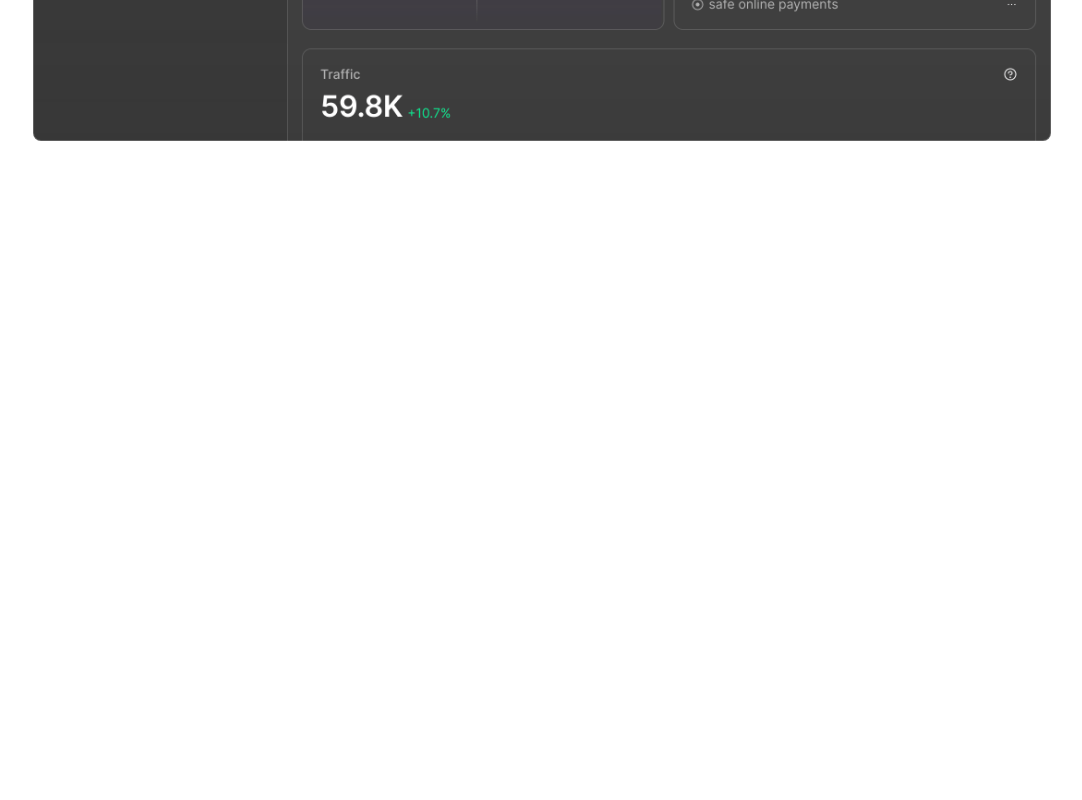
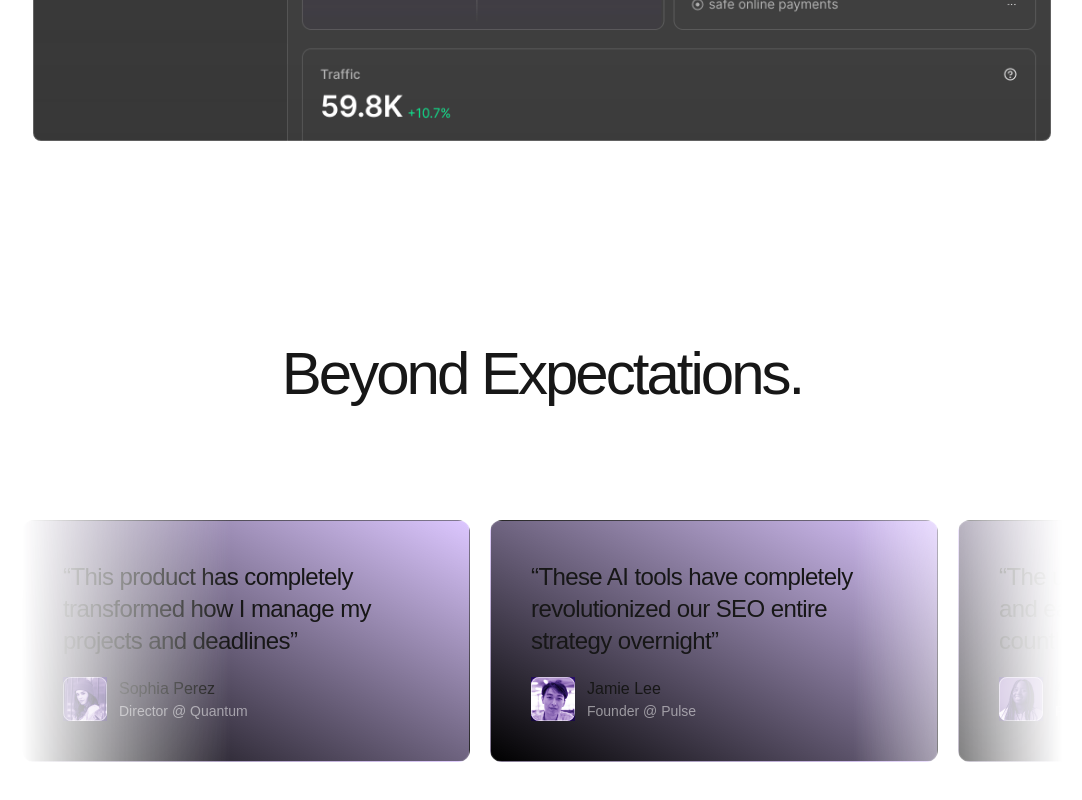
Before and after one commit to layanWORK/AI, a Next.js app: page / in a window 1280 px wide. Shown: the part 1910-2710 px from the top of the page, without its empty margins (98-1180 px from the left). Before the commit the page ends 2158 px from the top, so only its background shows below. Built offline with nearby package versions, Linux system fonts and the light colour scheme.

Commit message:
Testimonials Done

```diff
--- a/src/app/page.tsx
+++ b/src/app/page.tsx
@@ -2,6 +2,7 @@ import { Features } from "@/sections/Features";
 import { Header } from "@/sections/Header";
 import { Hero } from "@/sections/Hero";
 import { LogoTicker } from "@/sections/LogoTicker";
+import { Testimonials } from "@/sections/Testimonials";
 
 export default function Home() {
   return (
@@ -10,6 +11,7 @@ export default function Home() {
       <Hero/>
       <LogoTicker />
       <Features />
+      <Testimonials/>
     </>
   );
 }
--- a/src/sections/Testimonials.tsx
+++ b/src/sections/Testimonials.tsx
@@ -2,6 +2,7 @@ import avatar1 from "@/assets/avatar-1.png";
 import avatar2 from "@/assets/avatar-2.png";
 import avatar3 from "@/assets/avatar-3.png";
 import avatar4 from "@/assets/avatar-4.png";
+import Image from "next/image";
 
 const testimonials = [
   {
@@ -31,5 +32,47 @@ const testimonials = [
 ];
 
 export const Testimonials = () => {
-  return <section>Testimonials</section>;
+  return (
+    <section className="py-20 md:py-24">
+      <div className=" container">
+        <h2 className=" text-5xl md:text-6xl text-center tracking-tighter font-medium">
+          Beyond Expectations.
+        </h2>
+        <p className=" text-white/70 text-lg md:text-xl  text-center mt-5 tracking-tight max-w-sm mx-auto ">
+          Our revolution AI SEO tools have transformed our clients strategies
+        </p>
+<div className=" overflow-hidden mt-10 [mask-image:linear-gradient(to_right,transparent,black_20%,black_80%,transparent)]">
+
+
+        <div className=" flex gap-5">
+
+
+        {testimonials.map((testimonial) => (
+          <div
+            key={testimonial.name}
+            className=" border border-white/15  p-6 md:p-10 rounded-xl bg-[linear-gradient(to_bottom_left,rgba(140,69,255,0.3),black)] max-w-xs md:max-w-md flex-none"
+          >
+            <div className=" text-lg md:text-2xl tracking-tight">{testimonial.text}</div>
+            <div className=" flex items-center gap-3 mt-5">
+              <div className=" relative after:content-[''] after:absolute after:inset-0 after:bg-[rgb(140,69,244)] after:mix-blend-soft-light before:absolute before:content-[''] before:inset-0 before:border before:border-white/50 before:z-10 before:rounded-lg">
+<Image
+              className=" size-11 rounded-lg grayscale  "
+                src={testimonial.avatarImg}
+                alt={`Afater for + ${testimonial.name}`}
+              />
+
+              </div>
+
+
+              <div className=" flex flex-col ">
+                <div>{testimonial.name}</div>
+                <div className=" text-white/50 text-sm ">{testimonial.title}</div>
+              </div>
+            </div>
+          </div>
+        ))}  </div>
+        </div>
+      </div>
+    </section>
+  );
 };
```
